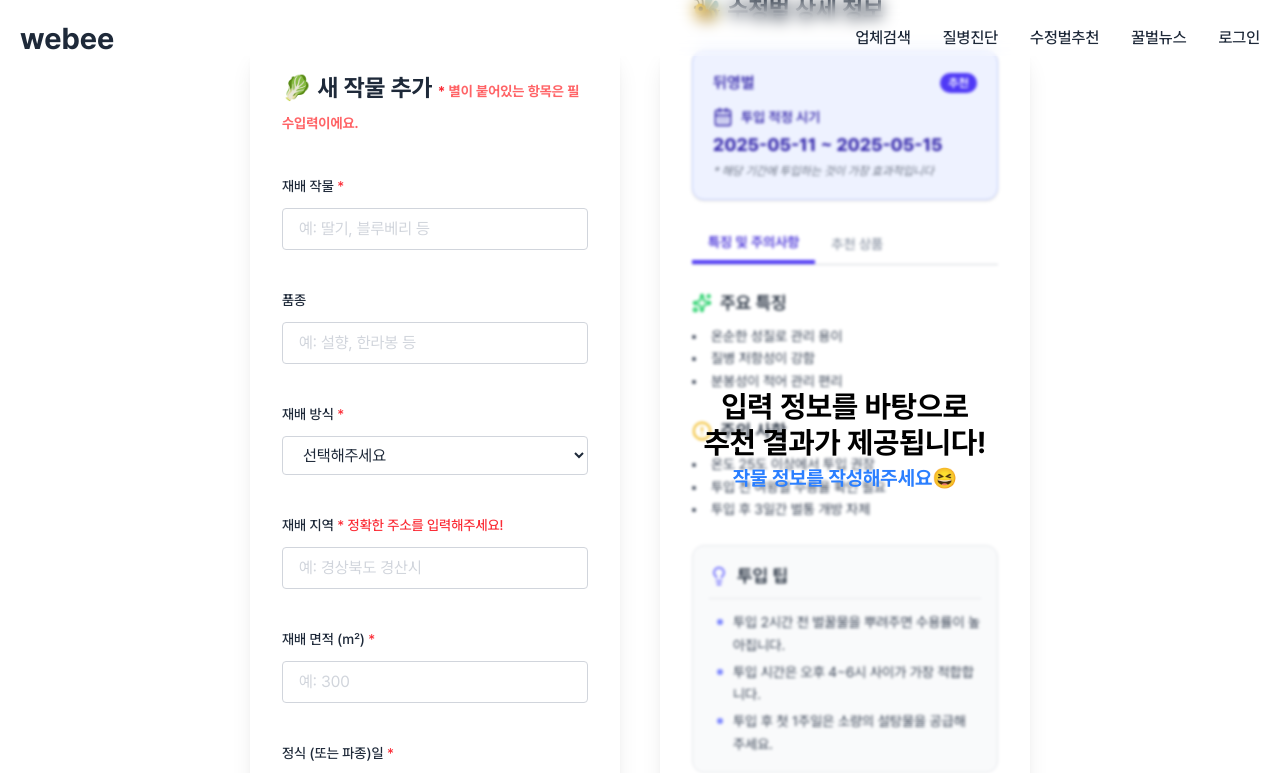
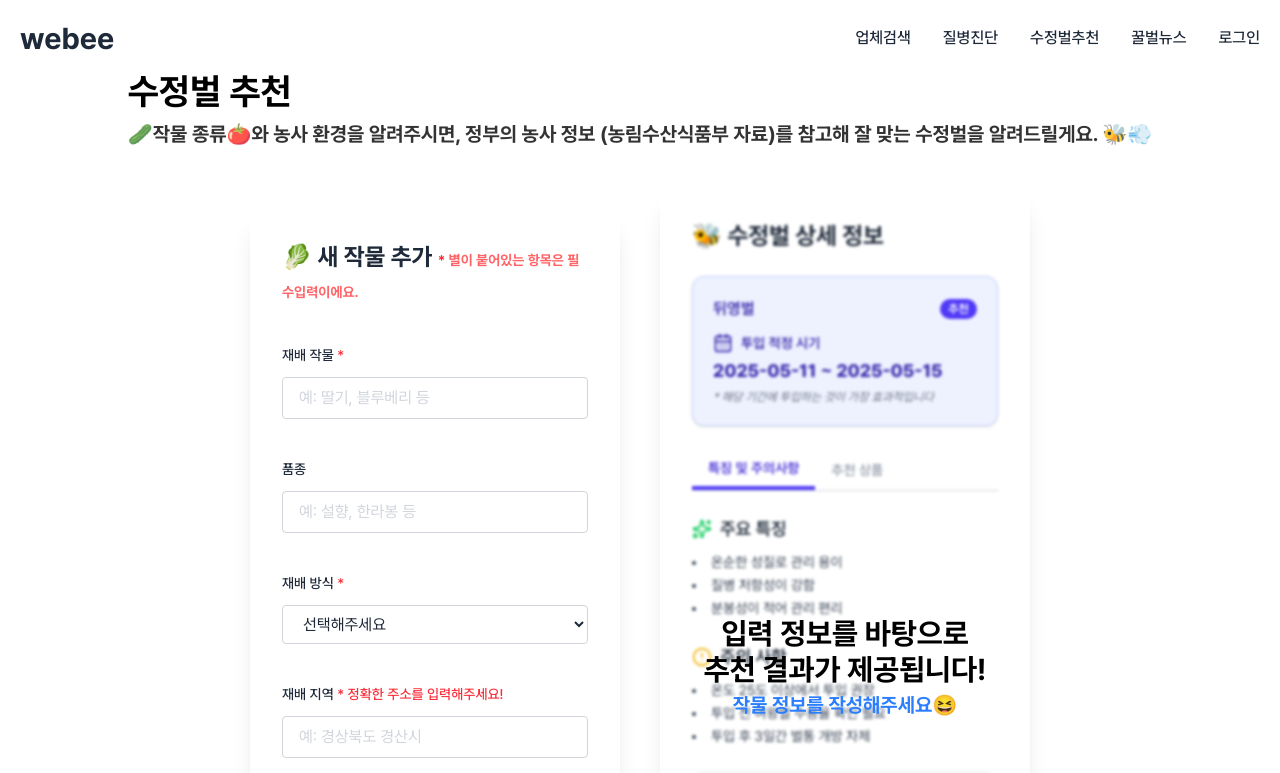
Before and after one commit to OhSSangHoon/webee, a Next.js app: page /recommend in a window 1280 px wide. Shown: the top 773 px of the page. Built offline with nearby package versions, Linux system fonts and the light colour scheme; no server answers.

Commit message:
feat: 수정벌 추천 페이지 제목, 타이틀, 설명 추가

```diff
--- a/src/app/globals.css
+++ b/src/app/globals.css
@@ -140,7 +140,7 @@ body {
 
 /* 수정벌 추천 페이지 */
 .card-section {
-  @apply h-screen w-full  bg-white/90 p-6 sm:p-8 rounded-2xl shadow-xl text-gray-800 space-y-6;
+  @apply w-full  bg-white/90 p-6 sm:p-8 rounded-2xl shadow-xl text-gray-800 space-y-6;
 }
 
 /*질병진단 페이지*/
--- a/src/app/recommend/page.tsx
+++ b/src/app/recommend/page.tsx
@@ -1,11 +1,20 @@
 import ClientOnly from "@/shared/components/ClientOnly";
-import CropAddForm from "@/features/recommendBee/ui/cropAddForm";
-import ResultBox from "@/features/recommendBee/ui/recommendBeeResult";
+import CropAddForm from "@/features/recommendBee/ui/CropAddForm";
+import ResultBox from "@/features/recommendBee/ui/RecommendBeeResult";
 
 export default function RecommendBee() {
   return (
-    <div className="flex min-h-screen items-center justify-center gap-10 p-10">
+    <div className="flex flex-col min-h-screen items-center justify-center gap-10 p-10 ">
+      <div className="flex flex-col justify-center items-start mt-8 px-20 gap-2">
+        <h1 className=" text-4xl font-bold">수정벌 추천</h1>
+        <h2 className="text-xl font-bold text-black/80">
+          🥒작물 종류🍅와 농사 환경을 알려주시면, 정부의 농사 정보
+          (농림수산식품부 자료)를 참고해 잘 맞는 수정벌을 알려드릴게요. 🐝💨
+        </h2>
+      </div>
+
       <div className="lg:w-[65%] gap-10 flex flex-row items-center justify-center">
+        <title>수정벌 추천</title>
         <ClientOnly fallback={<div>Loading...</div>}>
           <CropAddForm />
           <ResultBox />
```
